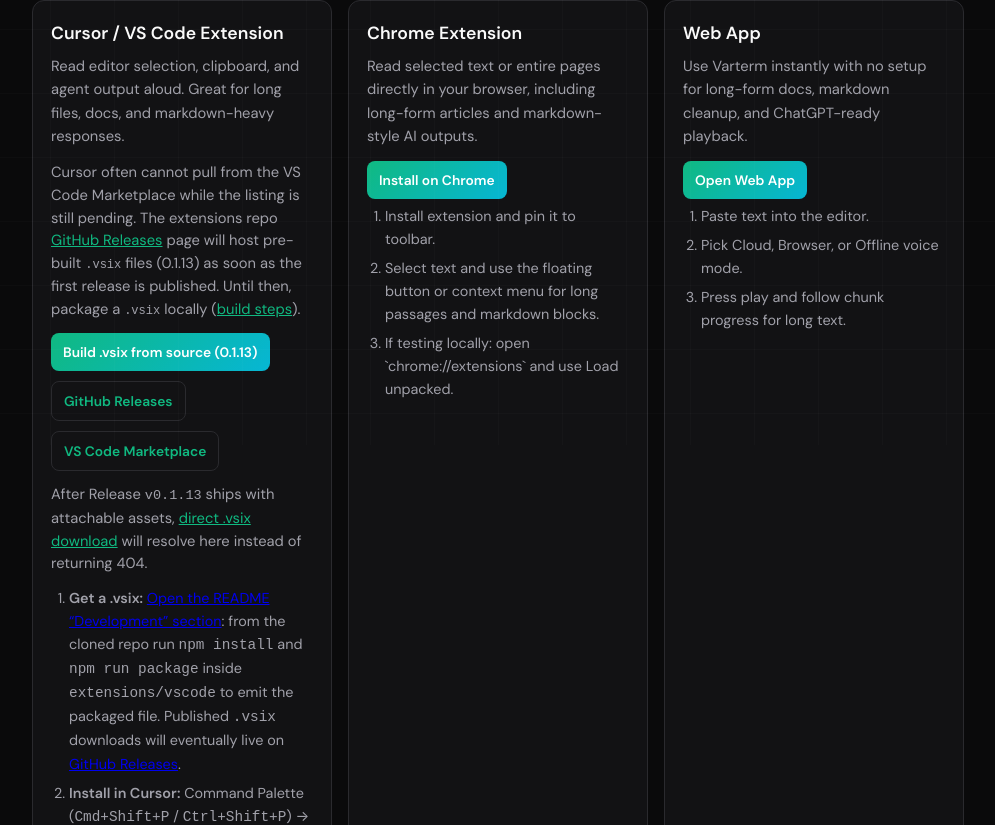
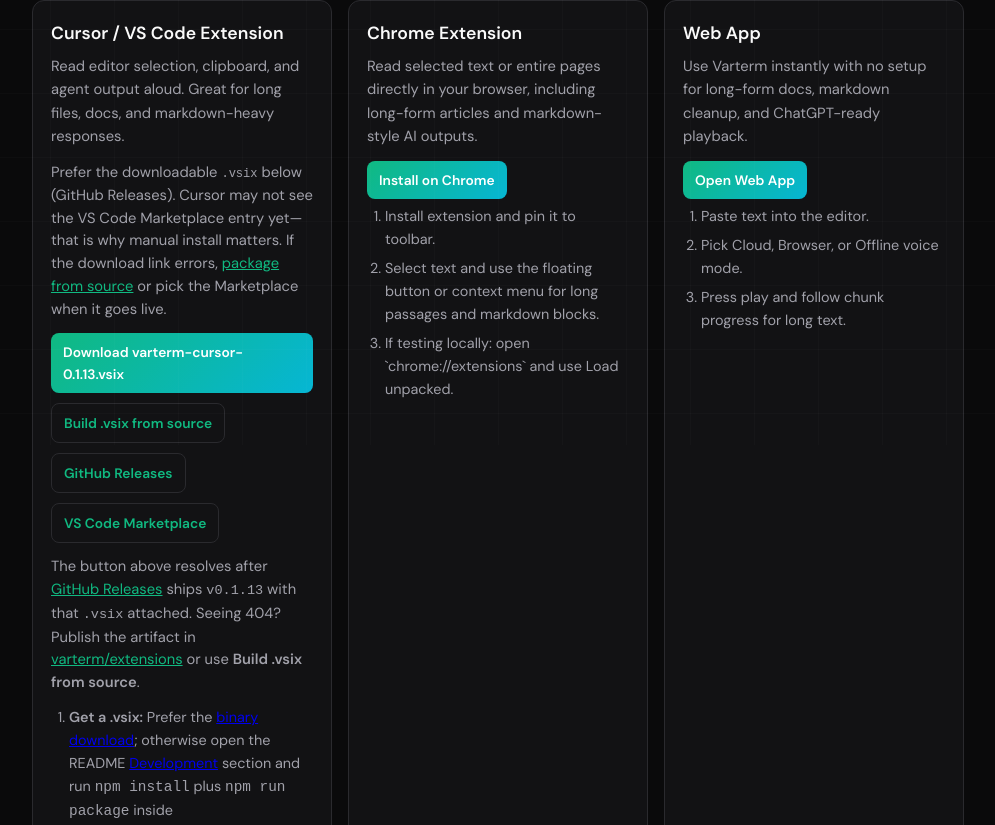
Before and after one commit to varterm/platform, a Next.js app: page /extensions in a window 1280 px wide. Shown: the part 355-1180 px from the top of the page, without its empty margins (142-1137 px from the left). Built offline with nearby package versions, Linux system fonts and the light colour scheme; no server answers.

Commit message:
feat: prioritize .vsix binary download on extensions page
Restore primary CTA to the GitHub Release asset URL alongside build/Releases/marketplace fallbacks.

```diff
--- a/app/extensions/page.js
+++ b/app/extensions/page.js
@@ -2,6 +2,7 @@
 import styles from './page.module.css';
 import {
   EDITOR_EXTENSION_VERSION,
+  GITHUB_EXTENSIONS_REPO,
   GITHUB_RELEASES_URL,
   VSCODE_PACKAGE_README_URL,
   VSIX_DOWNLOAD_URL,
@@ -70,21 +71,25 @@
               docs, and markdown-heavy responses.
             </p>
             <p className={styles.note}>
-              Cursor often cannot pull from the VS Code Marketplace while the listing is still
-              pending. The extensions repo{' '}
-              <a href={GITHUB_RELEASES_URL} target="_blank" rel="noreferrer">
-                GitHub Releases
+              Prefer the downloadable <code>.vsix</code> below (GitHub Releases). Cursor may not see
+              the VS Code Marketplace entry yet—that is why manual install matters. If the download
+              link errors,{' '}
+              <a href={VSCODE_PACKAGE_README_URL} target="_blank" rel="noreferrer">
+                package from source
               </a>{' '}
-              page will host pre-built <code>.vsix</code> files ({EDITOR_EXTENSION_VERSION}) as soon
-              as the first release is published. Until then, package a <code>.vsix</code> locally (
-              <a href={VSCODE_PACKAGE_README_URL} target="_blank" rel="noreferrer">
-                build steps
-              </a>
-              ).
+              or pick the Marketplace when it goes live.
             </p>
             <div className={styles.ctaStack}>
-              <a href={VSCODE_PACKAGE_README_URL} target="_blank" rel="noreferrer" className={styles.cta}>
-                Build .vsix from source ({EDITOR_EXTENSION_VERSION})
+              <a href={VSIX_DOWNLOAD_URL} target="_blank" rel="noreferrer" className={styles.cta}>
+                Download varterm-cursor-{EDITOR_EXTENSION_VERSION}.vsix
+              </a>
+              <a
+                href={VSCODE_PACKAGE_README_URL}
+                target="_blank"
+                rel="noreferrer"
+                className={styles.ctaSecondary}
+              >
+                Build .vsix from source
               </a>
               <a href={GITHUB_RELEASES_URL} target="_blank" rel="noreferrer" className={styles.ctaSecondary}>
                 GitHub Releases
@@ -99,26 +104,29 @@
               </a>
             </div>
             <p className={styles.directVsixHint}>
-              After Release <code>v{EDITOR_EXTENSION_VERSION}</code> ships with attachable assets,{' '}
-              <a href={VSIX_DOWNLOAD_URL} target="_blank" rel="noreferrer">
-                direct .vsix download
+              The button above resolves after{' '}
+              <a href={GITHUB_RELEASES_URL} target="_blank" rel="noreferrer">
+                GitHub Releases
               </a>{' '}
-              will resolve here instead of returning 404.
+              ships <code>v{EDITOR_EXTENSION_VERSION}</code> with that <code>.vsix</code> attached.
+              Seeing 404? Publish the artifact in{' '}
+              <a href={GITHUB_EXTENSIONS_REPO} target="_blank" rel="noreferrer">
+                varterm/extensions
+              </a>{' '}
+              or use <strong>Build .vsix from source</strong>.
             </p>
             <ol>
               <li>
-                <strong>Get a .vsix:</strong>{' '}
+                <strong>Get a .vsix:</strong> Prefer the{' '}
+                <a href={VSIX_DOWNLOAD_URL} target="_blank" rel="noreferrer">
+                  binary download
+                </a>
+                ; otherwise open the README{' '}
                 <a href={VSCODE_PACKAGE_README_URL} target="_blank" rel="noreferrer">
-                  Open the README “Development” section
-                </a>
-                : from the cloned repo run <code>npm install</code> and{' '}
-                <code>npm run package</code>
-                {' '}inside <code>extensions/vscode</code> to emit the packaged file. Published{' '}
-                <code>.vsix</code> downloads will eventually live on{' '}
-                <a href={GITHUB_RELEASES_URL} target="_blank" rel="noreferrer">
-                  GitHub Releases
-                </a>
-                .
+                  Development
+                </a>{' '}
+                section and run <code>npm install</code> plus <code>npm run package</code> inside{' '}
+                <code>extensions/vscode</code>.
               </li>
               <li>
                 <strong>Install in Cursor:</strong> Command Palette (<kbd>Cmd+Shift+P</kbd> /{' '}
```
